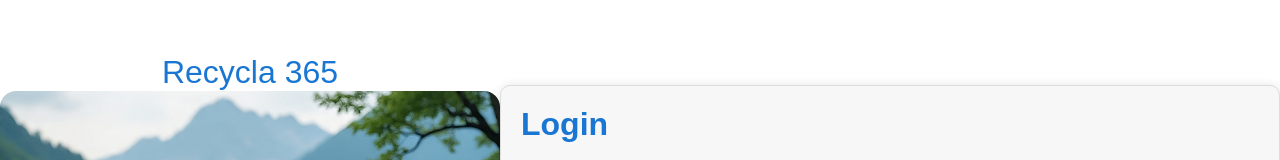
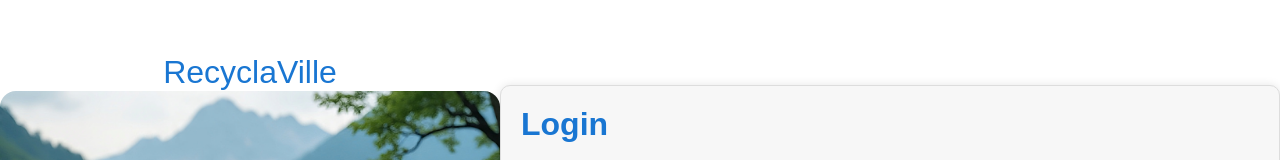
Before and after one commit to willians-peter/Recicla365-, a React (Vite) app: page / in a window 1280 px wide. Shown: the part 144-304 px from the top of the page. Built offline with nearby package versions, Linux system fonts and the light colour scheme.

Commit message:
ajuste nome
ajuste nome reciclaville

```diff
--- a/src/pages/HomePage.jsx
+++ b/src/pages/HomePage.jsx
@@ -38,7 +38,7 @@ const HomePage = () => {
   return (
     <div className={styles.container}>
       <div className={styles.imageContainer}>
-        <p className={styles.title}>Recycla 365</p>
+        <p className={styles.title}>RecyclaVille</p>
         <img
           src={Natureza}
           alt="Natureza com montanhas, floresta e rio com simbolo de reciclagem"
```
